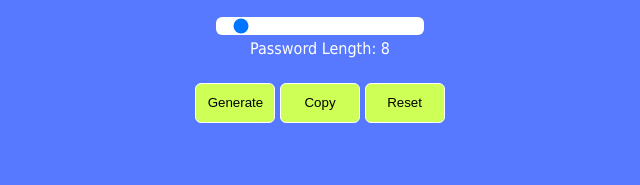
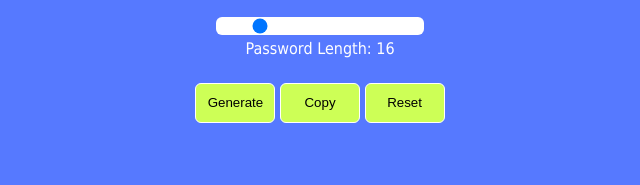
Before and after one commit to Drignet/password-generator, a plain HTML site: page index.html in a window 1280 px wide. Shown: the part 798-983 px from the top of the page, 320-960 px from the left. Drawn offline with Linux system fonts and the light colour scheme.

Commit message:
update slider

```diff
--- a/index.html
+++ b/index.html
@@ -17,7 +17,7 @@
 		    <textarea id="show-password"></textarea><br>
 		    <input type="text" id="first-name" placeholder="First Name">
         <input type="text" id="last-name" placeholder="Last Name"><br>
-		    <input type="range" min="1" max="100" value="8" class="slider" id="password-length" placeholder="Length Of Password">
+		    <input type="range" min="6" max="64" value="16" class="slider" id="password-length" placeholder="Length Of Password">
 		    <p>Password Length:  <span id="show"></span></p>
 		  </div><br>
 		  <button type="button" onclick="passwordFunc()">Generate</button>
```
